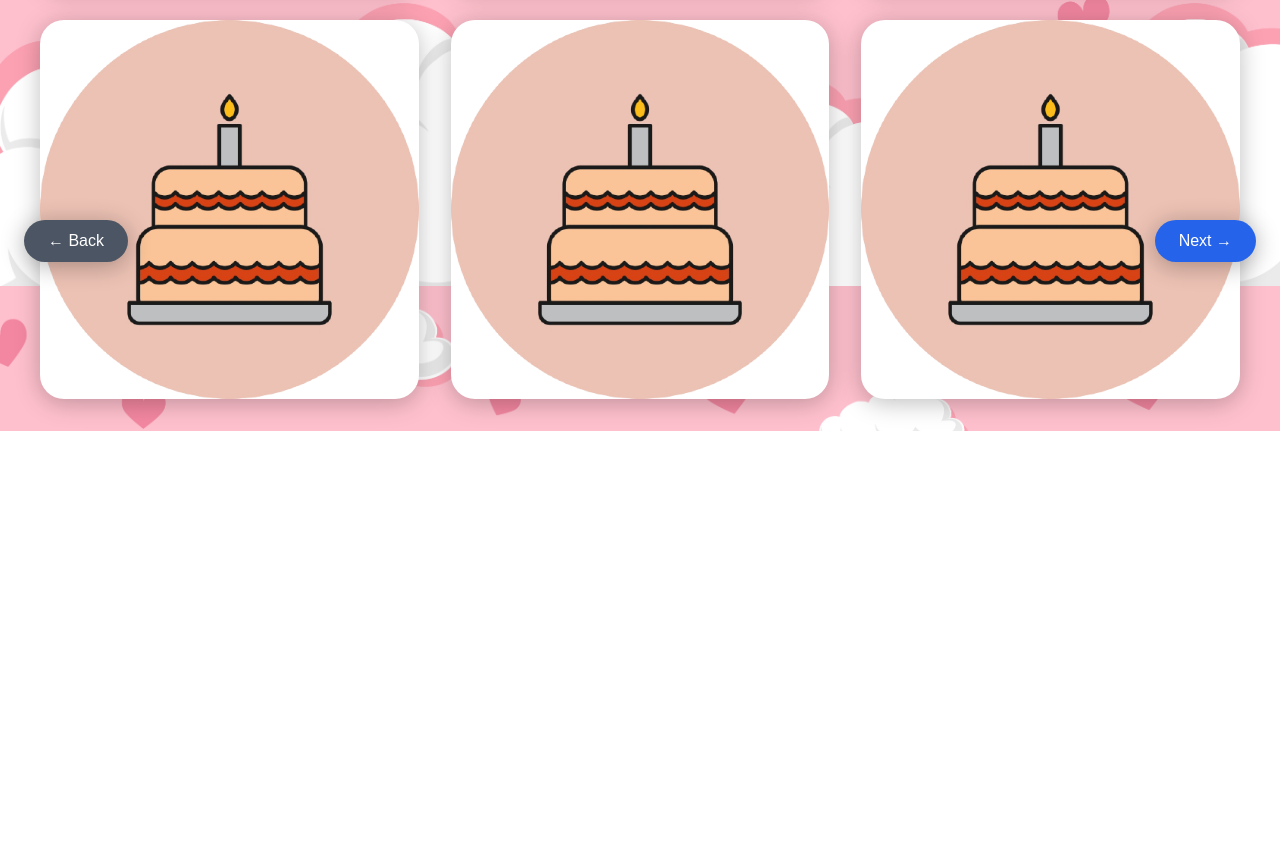
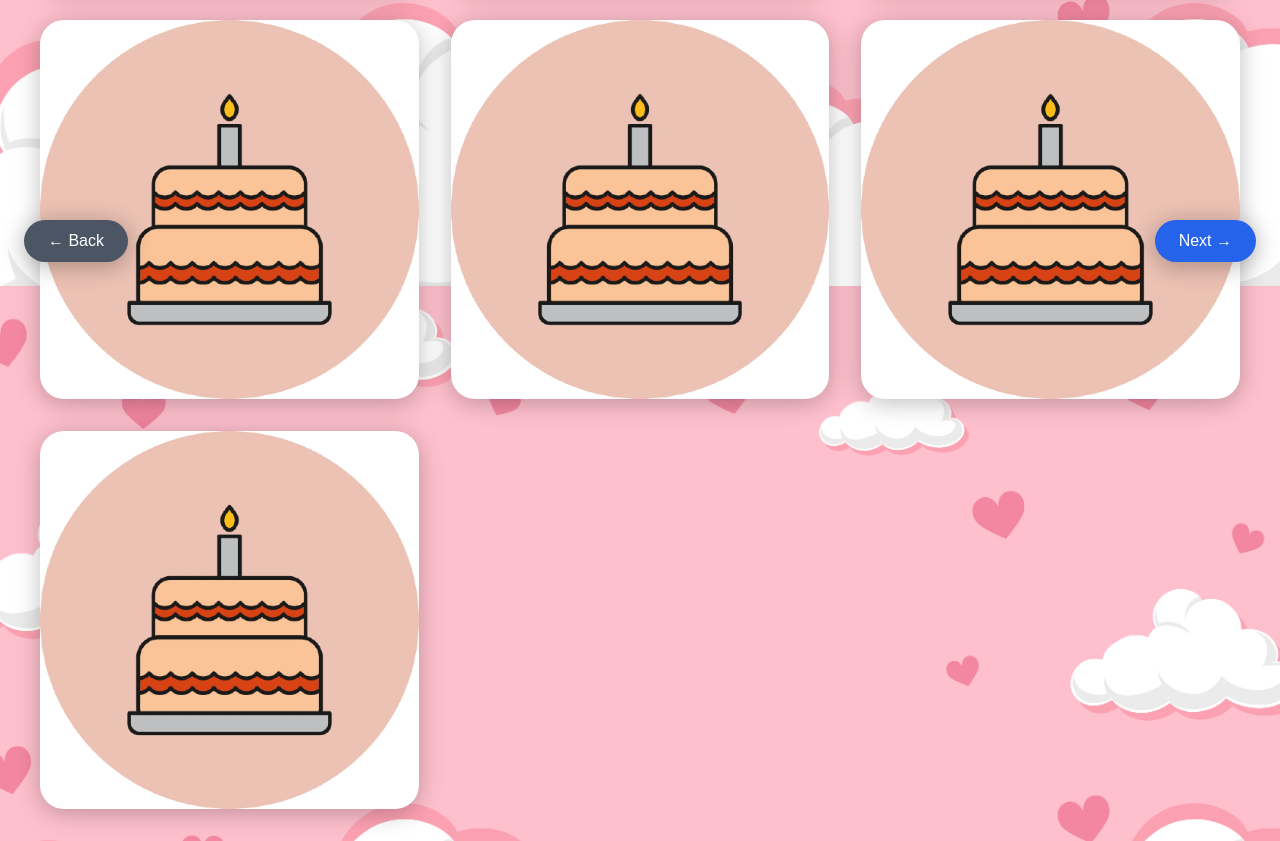
Before and after one commit to OGD-spam/minmin-the-unggoy, a plain HTML site: page wishes.html in a window 1280 px wide. Shown: the part 514-1355 px from the top of the page. Before the commit the page ends 945 px from the top, so only its background shows below. Drawn offline with Linux system fonts and the light colour scheme.

Commit message:
Update wishes.html

```diff
--- a/wishes.html
+++ b/wishes.html
@@ -144,6 +144,12 @@
         thumbnail: "./img/hbd.png",
         src: "wishes/Nachoo.mp4",
       },
+      {
+        id: 7,
+        title: "HAPPY BIRTHDAY",
+        thumbnail: "./img/hbd.png",
+        src: "wishes/Tasfia.mp4",
+      },
     ];
 
     let activeVideo = null;
```
